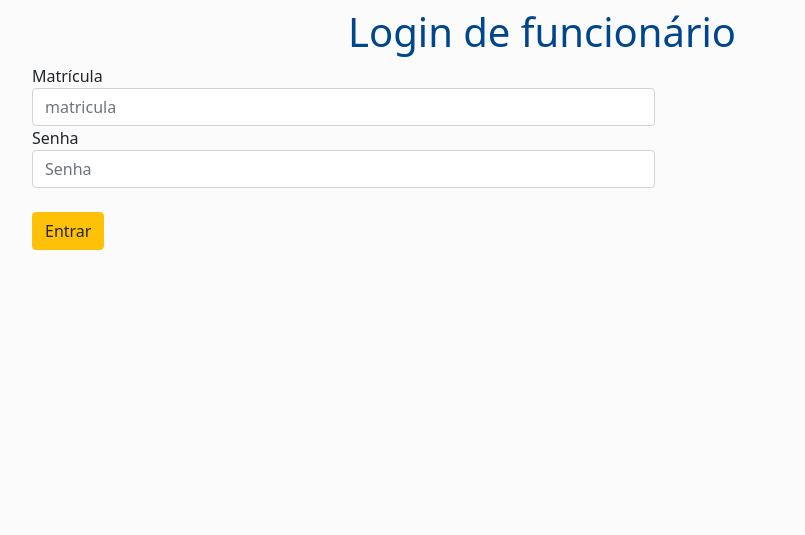
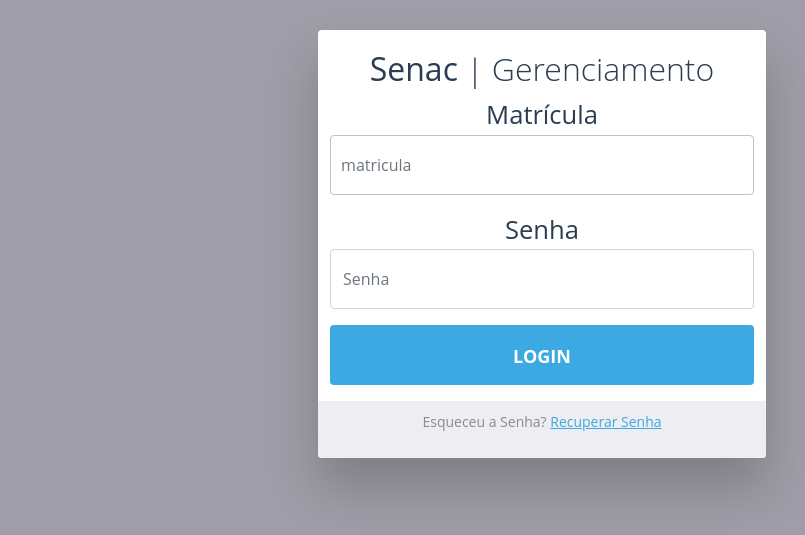
Before and after one commit to 4F-GROUP/L2P, a PHP site: page /login in a window 1280 px wide. Shown: the top 535 px of the page, without its empty margins (98-903 px from the left). Run offline with PHP 8.4, Linux system fonts and the light colour scheme.

Commit message:
Atualização PHP e Login E Navbar

```diff
--- a/cadastro.funcionario.php
+++ b/cadastro.funcionario.php
@@ -13,7 +13,9 @@
   <H1>Cadastro de funcionário</H1>
 </div>
 <body class="bg-light p-2 bg-opacity-50">
-
+<?php
+	require("./navbar.php");
+?>
   <Form Cadastro class="funcionario" action="user.register" method="post" >
 
   <div class="col-sm-7">
--- a/cadastro.php
+++ b/cadastro.php
@@ -60,7 +60,9 @@ if (isset($_FILES['Upload'])) {
 <img src="Imagens\user.png" height="20%" width="20%" alt="">
 </div>
 <body class="bg-light p-2 bg-opacity-50">
-
+<?php
+	require("./navbar.php");
+?>
 <Form id="estudanteForm" method="POST" action="estudante.register" Cadastro class="container" enctype="multipart/form-data">
   <div class="mb-3">
     <input type="file" name="Upload" accept=".jpg, .png, .jpeg, .gif, .bmp, .tif, .tiff|image/*">
--- /dev/null
+++ b/css/login.css
@@ -0,0 +1,155 @@
+body {
+  background-color: #9f9da7;
+  font-size: 1.6rem;
+  font-family: "Open Sans", sans-serif;
+  color: #2b3e51;
+}
+
+h2 {
+  font-weight: 300;
+  text-align: center;
+}
+
+p {
+  position: relative;
+}
+
+a,
+a:link,
+a:visited,
+a:active {
+  color: #3ca9e2;
+  -webkit-transition: all 0.2s ease;
+  transition: all 0.2s ease;
+}
+a:focus, a:hover,
+a:link:focus,
+a:link:hover,
+a:visited:focus,
+a:visited:hover,
+a:active:focus,
+a:active:hover {
+  color: #329dd5;
+  -webkit-transition: all 0.2s ease;
+  transition: all 0.2s ease;
+}
+
+#login-form-wrap {
+  background-color: #fff;
+  width: 35%;
+  margin: 30px auto;
+  text-align: center;
+  padding: 20px 0 0 0;
+  border-radius: 4px;
+  box-shadow: 0px 30px 50px 0px rgba(0, 0, 0, 0.2);
+}
+
+#login-form {
+  padding: 0 60px;
+}
+
+input {
+  display: block;
+  box-sizing: border-box;
+  width: 100%;
+  outline: none;
+  height: 60px;
+  line-height: 60px;
+  border-radius: 4px;
+}
+
+input[type="text"],
+input[type="email"] {
+  width: 100%;
+  padding: 0 0 0 10px;
+  margin: 0;
+  color: #8a8b8e;
+  border: 1px solid #c2c0ca;
+  font-style: normal;
+  font-size: 16px;
+  -webkit-appearance: none;
+     -moz-appearance: none;
+          appearance: none;
+  position: relative;
+  display: inline-block;
+  background: none;
+}
+input[type="text"]:focus,
+input[type="email"]:focus {
+  border-color: #3ca9e2;
+}
+input[type="text"]:focus:invalid,
+input[type="email"]:focus:invalid {
+  color: #cc1e2b;
+  border-color: #cc1e2b;
+}
+input[type="text"]:valid ~ .validation,
+input[type="email"]:valid ~ .validation {
+  display: block;
+  border-color: #0C0;
+}
+input[type="text"]:valid ~ .validation span,
+input[type="email"]:valid ~ .validation span {
+  background: #0C0;
+  position: absolute;
+  border-radius: 6px;
+}
+input[type="text"]:valid ~ .validation span:first-child,
+input[type="email"]:valid ~ .validation span:first-child {
+  top: 30px;
+  left: 14px;
+  width: 20px;
+  height: 3px;
+  -webkit-transform: rotate(-45deg);
+          transform: rotate(-45deg);
+}
+input[type="text"]:valid ~ .validation span:last-child,
+input[type="email"]:valid ~ .validation span:last-child {
+  top: 35px;
+  left: 8px;
+  width: 11px;
+  height: 3px;
+  -webkit-transform: rotate(45deg);
+          transform: rotate(45deg);
+}
+
+.validation {
+  display: none;
+  position: absolute;
+  content: " ";
+  height: 60px;
+  width: 30px;
+  right: 15px;
+  top: 0px;
+}
+
+input[type="submit"] {
+  border: none;
+  display: block;
+  background-color: #3ca9e2;
+  color: #fff;
+  font-weight: bold;
+  text-transform: uppercase;
+  cursor: pointer;
+  -webkit-transition: all 0.2s ease;
+  transition: all 0.2s ease;
+  font-size: 18px;
+  position: relative;
+  display: inline-block;
+  cursor: pointer;
+  text-align: center;
+}
+input[type="submit"]:hover {
+  background-color: #329dd5;
+  -webkit-transition: all 0.2s ease;
+  transition: all 0.2s ease;
+}
+
+#create-account-wrap {
+  background-color: #eeedf1;
+  color: #8a8b8e;
+  font-size: 14px;
+  width: 100%;
+  padding: 10px 0;
+  border-radius: 0 0 4px 4px;
+}
--- a/estudantes.php
+++ b/estudantes.php
@@ -15,7 +15,9 @@
     <title>Alunos</title>
 </head>
 <body>
-
+<?php
+	require("./navbar.php");
+?>
 <section class="page-section" id="estudante">
     <div class="container">
         <div class="text-center titulo mt-4">
--- a/login.php
+++ b/login.php
@@ -5,32 +5,32 @@
     <meta http-equiv="X-UA-Compatible" content="IE=edge">
     <meta name="viewport" content="width=device-width, initial-scale=1.0">
     <link href="https://cdn.jsdelivr.net/npm/bootstrap@5.1.3/dist/css/bootstrap.min.css" rel="stylesheet" integrity="sha384-1BmE4kWBq78iYhFldvKuhfTAU6auU8tT94WrHftjDbrCEXSU1oBoqyl2QvZ6jIW3" crossorigin="anonymous">
-    <link rel="stylesheet" href="./css/cadastro.css">
+    <link rel="stylesheet" href="./css/login.css">
 
     <title>Login</title>
-</head>
-<div class="titulo">
-<H1>Login de funcionário</H1>
-
-</div>
-<body class="bg-light p-2 bg-opacity-50">
-
+</head><body>
+<!-- partial:index.partial.html -->
+<div id="login-form-wrap">
+  <h2><b>Senac</b> | Gerenciamento</h2>
   <Form Cadastro class="funcionario container" action="user.login" method="post">
-    <div class="ms-5">
-      <div class="col-sm-7">
+    <p>
         <label for="matricula">Matrícula</label>
         <input type="text" name="inputMatricula" class="form-control" placeholder="matricula" aria-label="matricula" required>
-      </div>
-      <div class="col-sm-7">
+    </p>
+    <p>
         <label for="senha">Senha</label>
         <input type="password" name="inputSenha" class="form-control" placeholder="Senha" aria-label="Senha" required>
-      </div>
-      <br>
-      <!-- Botão Entrar-->
-      <button class="btn btn-warning link-dark" type="submit">Entrar</button>
-      <!--   <button class="btn btn-outline-primary" type="submit">Limpar Tela</button> -->
-    </div>
-  </Form>
+    </p>
+    <p>
+    <input type="submit" id="login" value="Login">
+    </p>
+  </form>
+  <div id="create-account-wrap">
+    <p>Esqueceu a Senha? <a href="#">Recuperar Senha</a><p>
+  </div>
+</div>
+
 </body>
+
 <script src="https://cdn.jsdelivr.net/npm/bootstrap@5.1.3/dist/js/bootstrap.bundle.min.js" integrity="sha384-ka7Sk0Gln4gmtz2MlQnikT1wXgYsOg+OMhuP+IlRH9sENBO0LRn5q+8nbTov4+1p" crossorigin="anonymous"></script>
 </html>
--- a/logout.php
+++ b/logout.php
@@ -2,5 +2,5 @@
     session_start();
     session_unset();
     session_destroy();
-    header('Location: login.php');
+    header('Location: login');
     exit;
--- a/php/repository/UsuarioRepository.php
+++ b/php/repository/UsuarioRepository.php
@@ -88,7 +88,7 @@ class UsuarioRepository
     public function fnListUsuarios($limit = 9999) {
         try {
 
-            $query = "select id, nome, email, criado_em criadoem  from usuario limit :plimit";
+            $query = "select id, matricula, nome, email, criado_em criadoem  from usuario limit :plimit";
 
             $stmt = $this->conn->prepare($query);
             $stmt->bindParam(':plimit', $limit);
--- a/php/service/UsuarioService.php
+++ b/php/service/UsuarioService.php
@@ -20,7 +20,7 @@
         }
 
         public function listar($limit) {
-            return $this->repository->fnLisUsuarios($limit);
+            return $this->repository->fnListUsuarios($limit);
         }
 
         public function localizar($id) {
--- a/user.login.php
+++ b/user.login.php
@@ -28,10 +28,10 @@
     if($user = $service->login($usuario))
     {
         $_SESSION['usuario'] = $user->getNome();
-        header('location: ./home.php');
+        header('location: ./home');
         exit;
     } else {
         $_SESSION['error'] = 'Verifique login/senha';
-        header('location: ./home.php');
+        header('location: ./home');
         exit;
     }
```
Also changed, not shown: home.php (+6 -7 lines), index.html (added, +32 -0 lines), navbar.php (added, +15 -0 lines), usuarios.php (+22 -84 lines).
